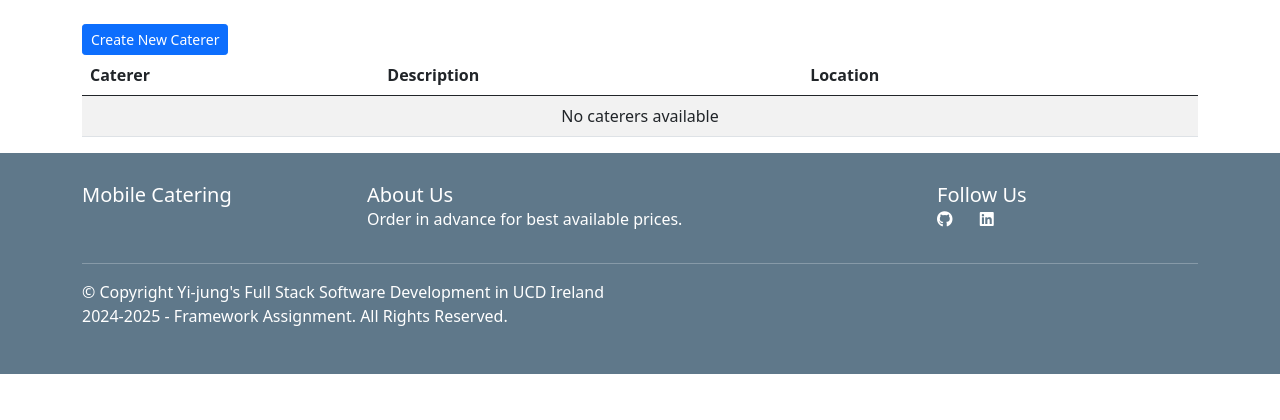
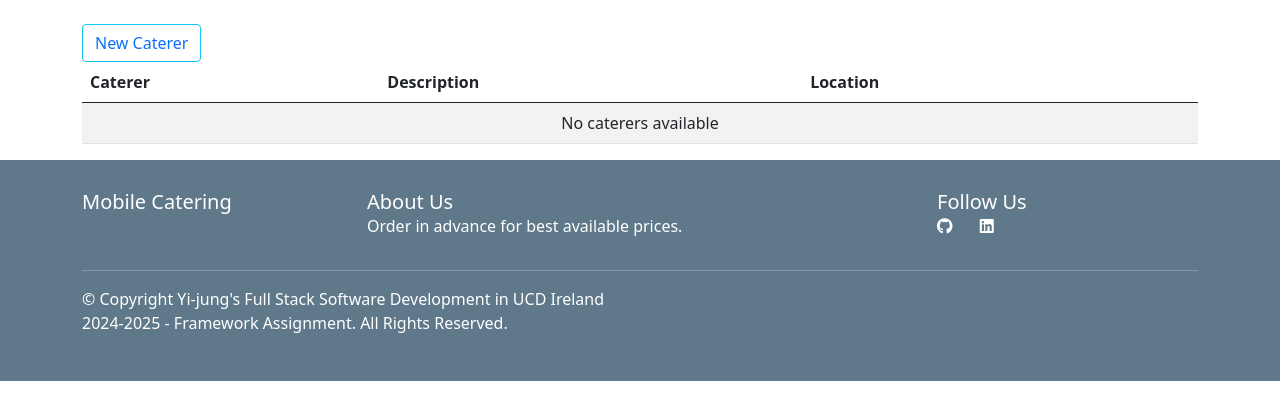
Before and after one commit to emilyichan3/MobileCatering, a Django app: page /myCaterer/1/ in a window 1280 px wide. Shown: the part 56-476 px from the top of the page. Run offline with Django 4.2, Linux system fonts and the light colour scheme; the visitor is signed in with stand-in values (Sample User, id 1); data comes from the database, SQL or seed files in the repository; data that the repository does not hold is empty; some libraries are stand-ins or nearby versions.

Commit message:
Changed all buttons layout

```diff
--- a/orders/templates/orders/home.html
+++ b/orders/templates/orders/home.html
@@ -18,6 +18,7 @@
       <tfoot>
         <tr><td class="text-center table-success">
           <span><a
+
             href="{% url 'orders-menu-by-caterer' caterer_id=caterer.id %}"
           >
             Menu
--- a/orders/templates/orders/myCaterer_confirm_delete.html
+++ b/orders/templates/orders/myCaterer_confirm_delete.html
@@ -1,6 +1,6 @@
 {% extends "orders/base.html" %}
 {% block content %}
-    <div class="content-section">
+    <div class="content-section text-danger">
         <form method="POST">
             {% csrf_token %}
             <fieldset class="form-group">
--- a/orders/templates/orders/myCaterer_list.html
+++ b/orders/templates/orders/myCaterer_list.html
@@ -1,17 +1,19 @@
 {% extends "orders/base.html" %}
 {% block content %}
   {% if can_create_caterer  %}
+  <div>
+    <button class="btn btn-outline-info">
       <a
-    class="btn btn-sm btn-primary me-2"
       href="{% url 'orders-mycaterer-new' %}"
-    role="button"
     >
-    Create New Caterer
+      New Caterer
     </a>
+  </button>
   {% else %}
   <!-- Optionally, show a message if the user doesn't have permission -->
     <p>You don't have permission to create a new caterer.</p>
   {% endif %}
+  </div>
   <div class="table-responsive">
     <table class="table table-striped table-hover">
       <thead>
@@ -29,9 +31,9 @@
             <td>{{ caterer.caterer_description }}</td>
             <td>{{ caterer.location }}</td>
             <td>
-              <div class="d-flex custom-gap">
+              <div class="d-flex custom-gap text-center">
                 <a
-                  class="btn btn-sm btn-primary me-2 custom-btn"
+                  class="btn btn-outline-success"
                   href="{% url 'orders-mycaterer-menu' caterer_id=caterer.id %}"
                   role="button"
                 >
@@ -39,17 +41,17 @@
                 </a>
               </div>
               <div class="d-flex custom-gap">
+                <button class="btn btn-outline-info">
                 <a
-                class="btn btn-sm btn-primary me-2 custom-btn"
                   href="{% url 'orders-mycaterer-update' caterer.id %}"
-                role="button"
                 >
                   Update
                 </a>
               </div>
+            </div>
             <div class="d-flex custom-gap">
               <a
-                class="btn btn-sm btn-danger me-2 custom-btn"
+                class="btn btn-outline-danger"
                 href="{% url 'orders-mycaterer-delete' caterer.id %}"
                 role="button"
               >
--- a/orders/templates/orders/myCaterer_menu_confirm_delete.html
+++ b/orders/templates/orders/myCaterer_menu_confirm_delete.html
@@ -1,6 +1,6 @@
 {% extends "orders/base.html" %}
 {% block content %}
-    <div class="content-section">
+    <div class="content-section text-danger">
         <form method="POST">
             {% csrf_token %}
             <fieldset class="form-group">
--- a/orders/templates/orders/myOrder_confirm_delete.html
+++ b/orders/templates/orders/myOrder_confirm_delete.html
@@ -1,6 +1,6 @@
 {% extends "orders/base.html" %}
 {% block content %}
-    <div class="content-section">
+    <div class="content-section text-danger">
         <form method="POST">
             {% csrf_token %}
             <fieldset class="form-group">
```
Also changed, not shown: orders/templates/orders/menu.html (+4 -4 lines), orders/templates/orders/menu_by_caterer.html (+4 -4 lines), orders/templates/orders/myCaterer_menu.html (+8 -7 lines), orders/templates/orders/myOrder_list.html (+5 -5 lines). Lines whose indentation alone changed are shown as unchanged.
